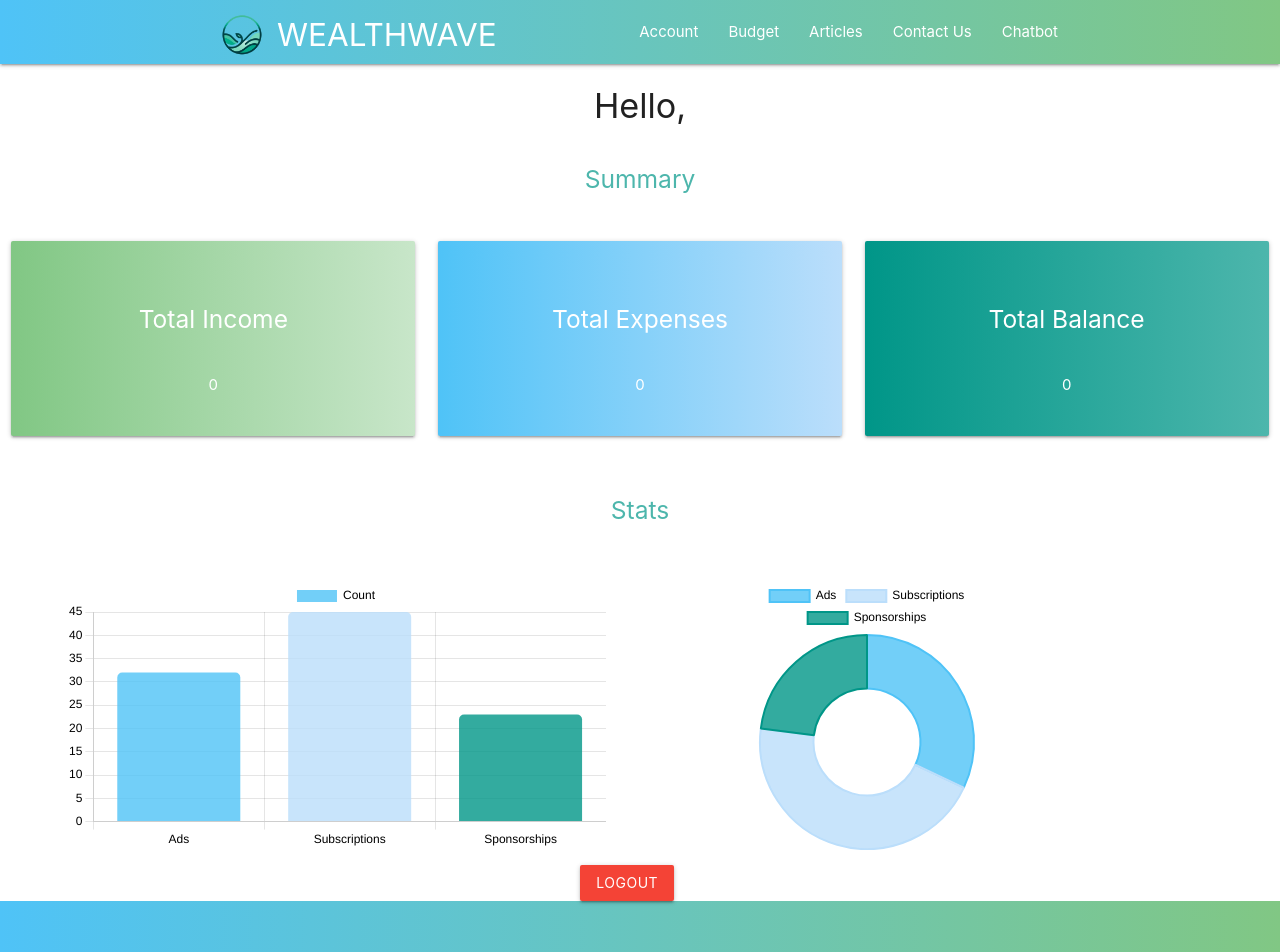
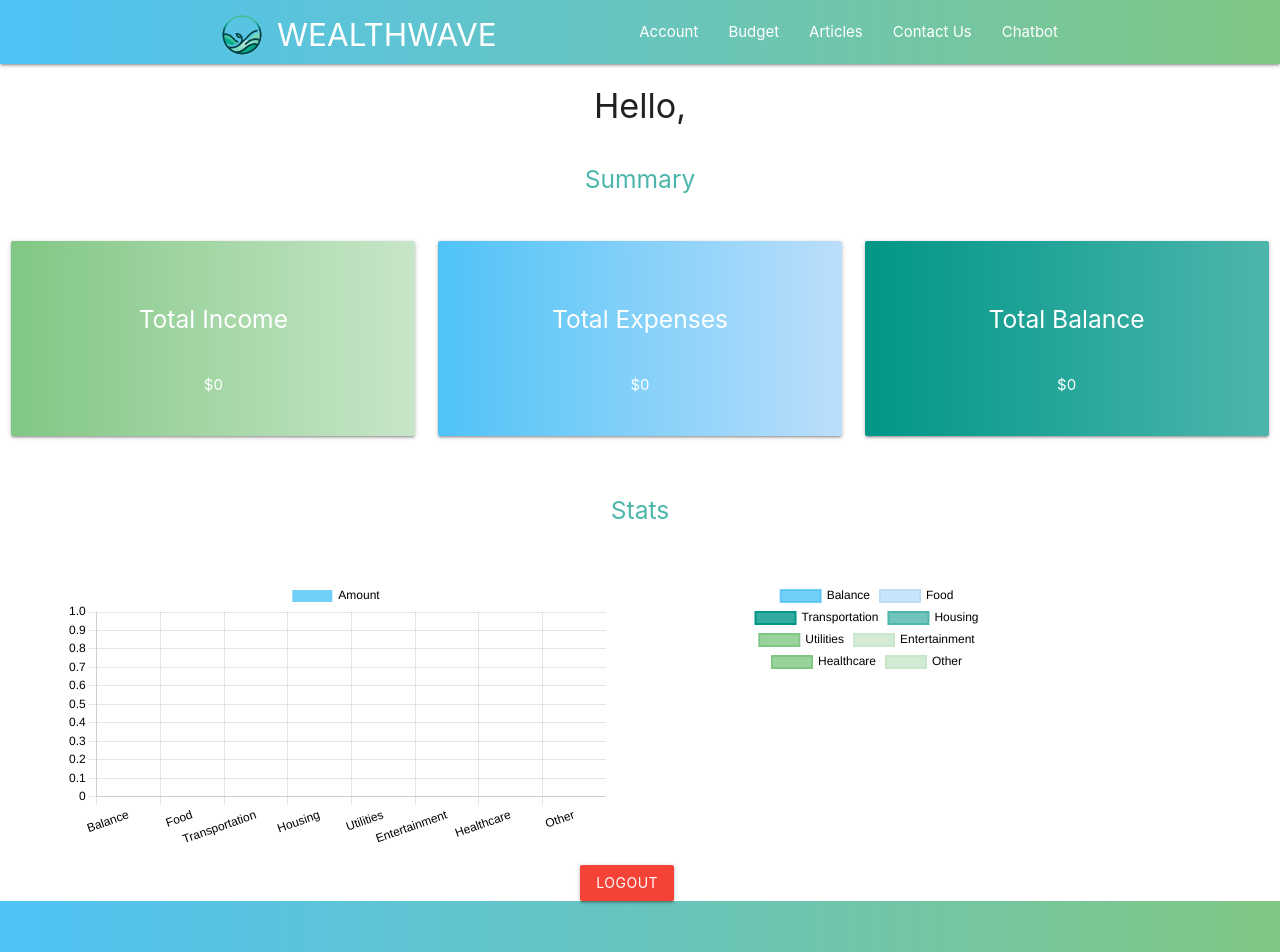
Before and after one commit to florla/capstone1, a React (Create React App) app in the folder frontend/: page /account in a window 1280 px wide. Shown: the top 952 px of the page. Built offline with nearby package versions, Linux system fonts and the light colour scheme.

Commit message:
account page functions

```diff
--- a/frontend/src/pages/Account.jsx
+++ b/frontend/src/pages/Account.jsx
@@ -11,13 +11,53 @@ const Account = () => {
     const [fullName, setFullName] = useState('');
     const navigate = useNavigate();
 
+    if (!localStorage.getItem('totalIncome')|| isNaN(localStorage.getItem('totalIncome'))) {
+        localStorage.setItem('totalIncome', JSON.stringify(0));
+    }
+    if (!localStorage.getItem('totalExpenses')|| isNaN(localStorage.getItem('totalExpenses'))) {
+        localStorage.setItem('totalExpenses', JSON.stringify(0));
+    }
+    if(!localStorage.getItem('totalBalance')|| isNaN(localStorage.getItem('totalBalance'))){
+        localStorage.setItem('totalBalance', JSON.stringify(0));
+    }
+    if (!localStorage.getItem('incomes')) {
+        localStorage.setItem('incomes', JSON.stringify([]));
+    }
+    if (!localStorage.getItem('expenses')) {
+        localStorage.setItem('expenses', JSON.stringify([]));
+    }
+    if(!localStorage.getItem('budgetList')){
+        localStorage.setItem('budgetList', JSON.stringify([
+            {category: 'Balance', amount: 0},
+            {category: 'Food', amount: 0},
+            {category: 'Transportation', amount: 0},
+            {category: 'Housing', amount: 0},
+            {category: 'Utilities', amount: 0},
+            {category: 'Entertainment', amount: 0},
+            {category: 'Healthcare', amount: 0},
+            {category: 'Other', amount: 0},
+        ]));
+    }
+    const totalBalance = localStorage.getItem('totalBalance');
+    const totalIncome = localStorage.getItem('totalIncome');
+    const totalExpenses = localStorage.getItem('totalExpenses');
+    const incomeList = JSON.parse(localStorage.getItem('incomes'));
+    const expenseList = JSON.parse(localStorage.getItem('expenses'));
+    const budgetList = JSON.parse(localStorage.getItem('budgetList'));
+    const [balanceColor, setBalanceColor] = useState('rgba(79, 195, 247, 0.8)');
+
 
 
 
     useEffect(() => {
         const storedFullName = localStorage.getItem('fullName');
         if (storedFullName) setFullName(storedFullName);
-    }, []);
+        if(totalBalance < 0){
+            setBalanceColor('rgba(244, 67, 54, 0.8)');
+        } else {
+            setBalanceColor('rgba(79, 195, 247, 0.8)');
+        }
+    }, [totalBalance]);
 
     const handleLogout = () => {
         localStorage.removeItem('userToken');
@@ -34,19 +74,19 @@ const Account = () => {
                     <div className="card-panel gradient-green" style={{ marginBottom: '20px', flex: 1 }}>
 
                         <h5 className="center white-text">Total Income</h5>
-                        <p className="center white-text">0</p>
+                        <p className="center white-text">${totalIncome}</p>
                     </div>
                 </div>
                 <div className="col s4" style={{ display: 'flex' }}>
                     <div className="card-panel gradient-blue" style={{ marginBottom: '20px', flex: 1 }}>
                         <h5 className="center white-text">Total Expenses</h5>
-                        <p className="center white-text">0</p>
+                        <p className="center white-text">${totalExpenses}</p>
                     </div>
                 </div>
                 <div className="col s4" style={{ display: 'flex' }}>
                     <div className="card-panel gradient-teal" style={{ marginBottom: '20px', flex: 1 }}>
                         <h5 className="center white-text">Total Balance</h5>
-                        <p className="center white-text">0</p>
+                        <p className="center white-text">${totalBalance}</p>
                     </div>
                 </div>
             </section>
@@ -56,13 +96,13 @@ const Account = () => {
                 <div className="dataCard customerCard">
                     <Bar
                         data={{
-                            labels: sourceData.map((data) => data.label),
+                            labels: budgetList.map((data) => data.category),
                             datasets: [
                                 {
-                                    label: "Count",
-                                    data: sourceData.map((data) => data.value),
+                                    label: "Amount",
+                                    data: budgetList.map((data) => data.amount),
                                     backgroundColor: [
-                                        "rgba(79, 195, 247, 0.8)",
+                                        balanceColor,
                                         "rgba(187, 222, 251, 0.8)",
                                         "rgba(0, 150, 136, 0.8)",
                                         "rgba(77, 182, 172, 0.8)",
@@ -90,13 +130,13 @@ const Account = () => {
                 <div className="dataCard categoryCard">
                     <Doughnut
                         data={{
-                            labels: sourceData.map((data) => data.label),
+                            labels: budgetList.map((data) => data.category),
                             datasets: [
                                 {
-                                    label: "Count",
-                                    data: sourceData.map((data) => data.value),
+                                    label: "Amount",
+                                    data: budgetList.map((data) => data.amount),
                                     backgroundColor: [
-                                        "rgba(79, 195, 247, 0.8)",
+                                        balanceColor,
                                         "rgba(187, 222, 251, 0.8)",
                                         "rgba(0, 150, 136, 0.8)",
                                         "rgba(77, 182, 172, 0.8)",
@@ -106,7 +146,7 @@ const Account = () => {
                                         "rgba(200, 230, 201, 0.8)",
                                     ],
                                     borderColor: [
-                                        "rgba(79, 195, 247, 1)",
+                                        balanceColor,
                                         "rgba(187, 222, 251, 1)",
                                         "rgba(0, 150, 136, 1)",
                                         "rgba(77, 182, 172, 1)",
```
